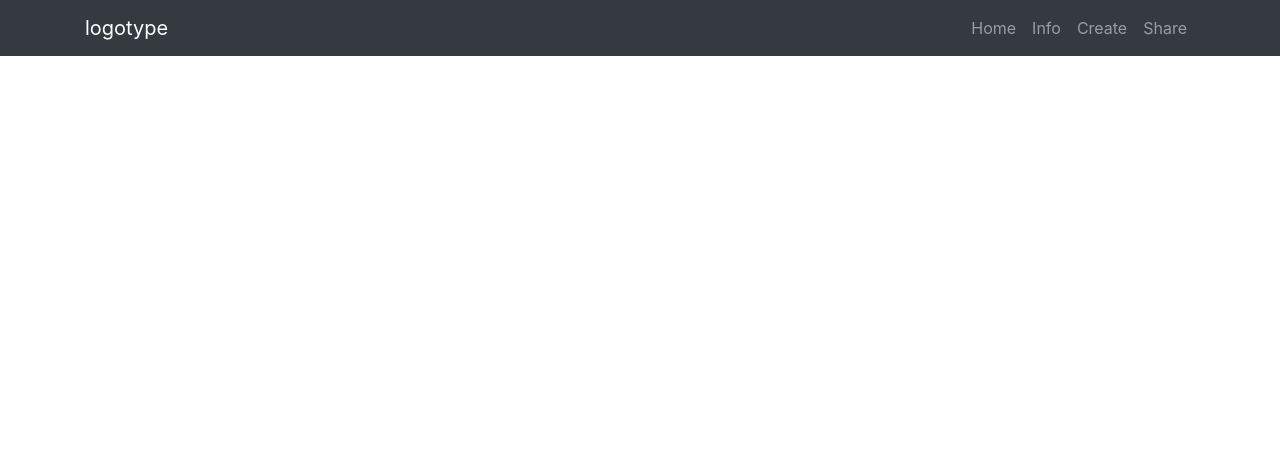
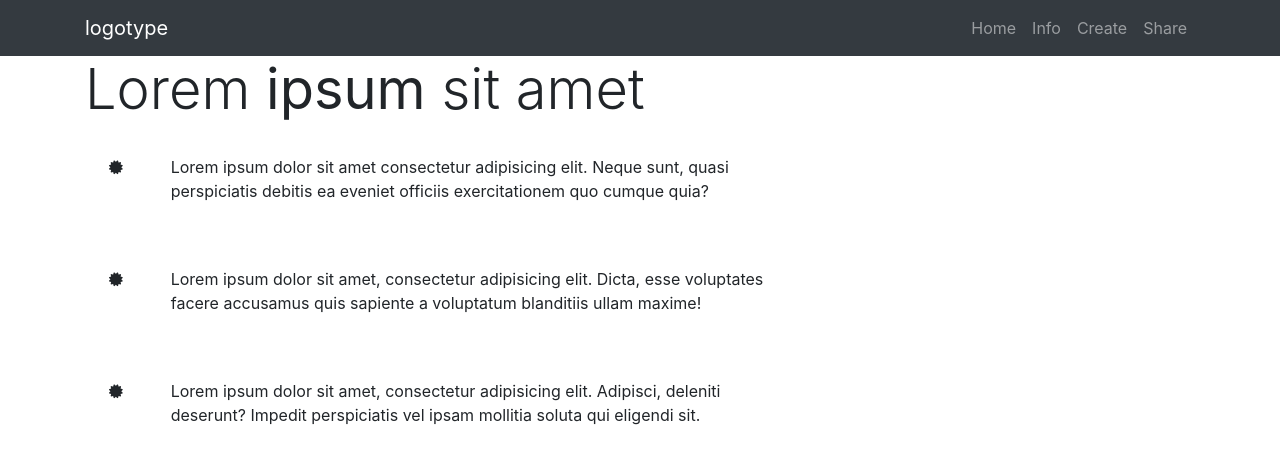
Before and after one commit to kevin3080/frist-proyect, a plain HTML site: page index.html in a window 1280 px wide. Drawn offline with Linux system fonts and the light colour scheme.

Commit message:
items del banner listos

```diff
--- a/index.html
+++ b/index.html
@@ -27,6 +27,57 @@
         </div>
     </nav>
 
+    <!-- Home -->
+    <header id="home-section">
+        <div class="dark-overlay">
+            <div class="home inner">
+                <div class="container">
+                    <div class="row">
+                        <div class="col-lg-8"> <!-- Seccion de 8 columnas -->
+                            <h1 class="display-4">Lorem <strong>ipsum</strong> sit amet</h1>
+                            <!-- ITEM -->
+                            <div class="d-flex flex-row">
+                                <div class="p-4"><!--padding de 4-->
+                                    <i class="fa fa-certificate"></i><!--icono de font awesome-->
+                                </div>
+                                <div class="p-4"><!--padding de 4-->
+                                    <p>Lorem ipsum dolor sit amet consectetur adipisicing elit.
+                                    Neque sunt, quasi perspiciatis debitis ea eveniet officiis
+                                    exercitationem quo cumque quia?</p>
+                                </div>
+                            </div>
+                            <!-- ITEM -->
+                            <div class="d-flex flex-row">
+                                <div class="p-4"><!--padding de 4-->
+                                    <i class="fa fa-certificate"></i><!--icono de font awesome-->
+                                </div>
+                                <div class="p-4"><!--padding de 4-->
+                                    <p>Lorem ipsum dolor sit amet, consectetur adipisicing elit. Dicta,
+                                         esse voluptates facere accusamus quis sapiente a voluptatum
+                                         blanditiis ullam maxime!</p>
+                                </div>
+                            </div>
+                            <!-- ITEM -->
+                            <div class="d-flex flex-row">
+                                <div class="p-4"><!--padding de 4-->
+                                    <i class="fa fa-certificate"></i><!--icono de font awesome-->
+                                </div>
+                                <div class="p-4"><!--padding de 4-->
+                                    <p>Lorem ipsum dolor sit amet, consectetur adipisicing elit. Adipisci,
+                                        deleniti deserunt? Impedit perspiciatis vel ipsam mollitia soluta
+                                        qui eligendi sit.</p>
+                                </div>
+                            </div>
+                        </div>
+                        <div class="col-lg-4"> <!--Seccion de 4 columnas-->
+
+                        </div>
+                    </div>
+                </div>
+            </div>
+        </div>
+    </header>
+
 
     <script src="js/jquery.min.js"></script>
     <script src="js/popper.min.js"></script>
```
